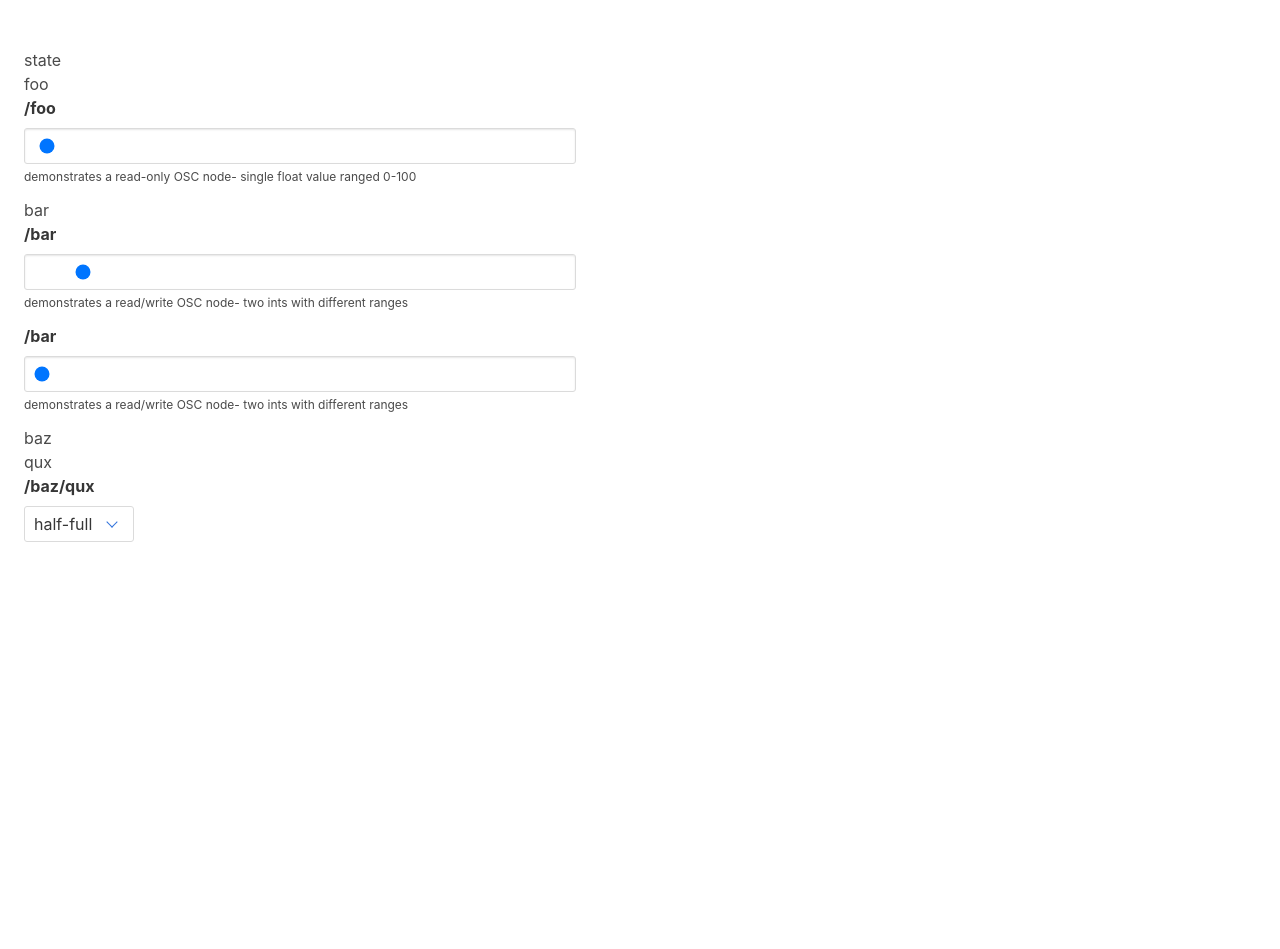
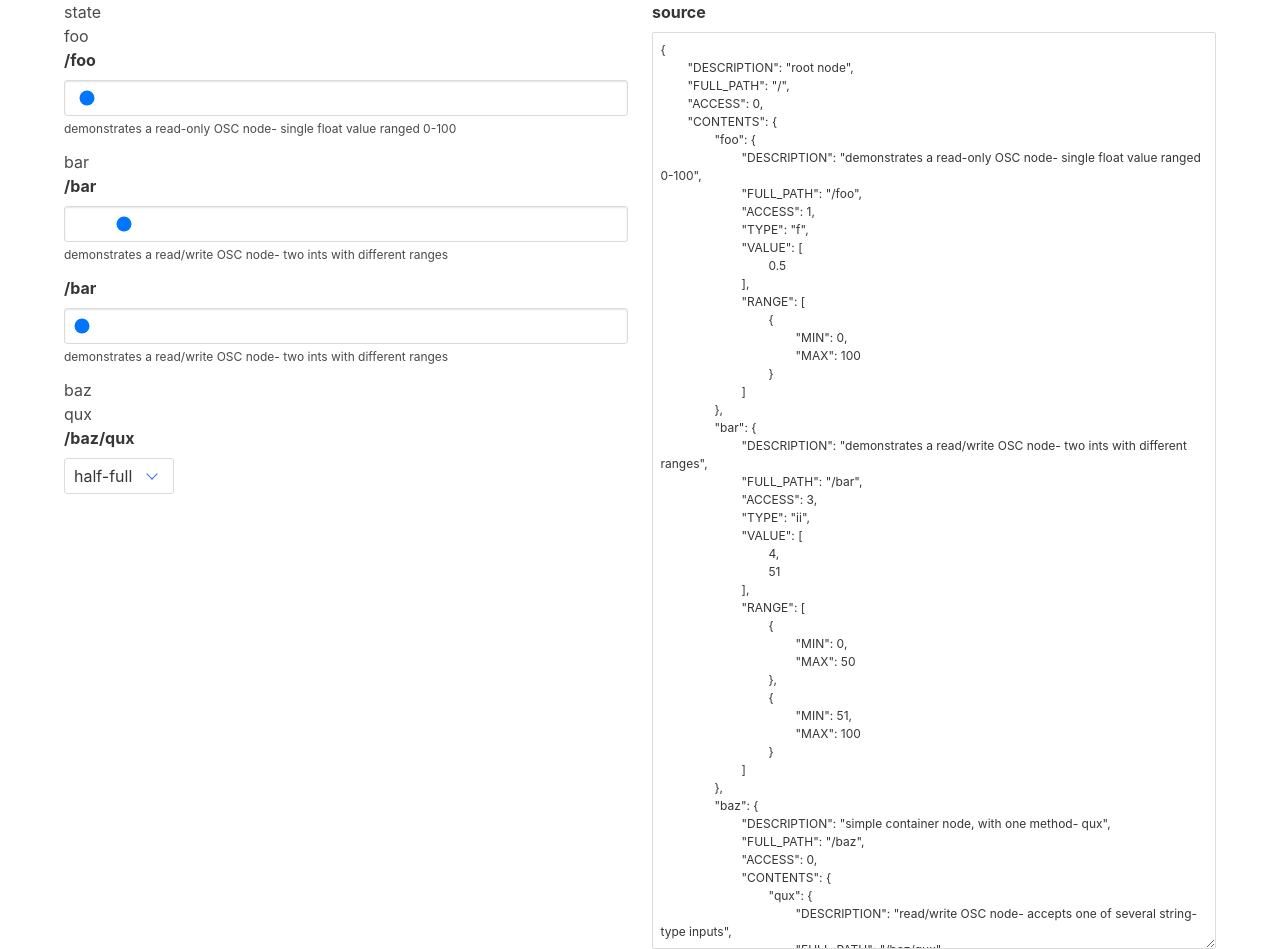
Before and after one commit to jedahan/oscqueryjs, a plain HTML site: page index.html in a window 1280 px wide. Before the commit the page ends 800 px from the top, so only its background shows below. Drawn offline with Linux system fonts and the light colour scheme.

Commit message:
show source

```diff
--- a/index.html
+++ b/index.html
@@ -12,8 +12,23 @@
   </head>
 
   <body>
-    <section class="section">
-    </section>
+    <div class="container">
+      <div class="columns">
+        <div class="column controls">
+        </div>
+        <div class="column source">
+        </div>
+      </div>
+    </div>
+
+    <template id="sourceTemplate">
+      <div class="field">
+        <div class="control">
+          <label class="label">source</label>
+          <textarea class="textarea is-small" type="text" rows="50" readonly></textarea>
+        </div>
+      </div>
+    </template>
 
     <template id="nameTemplate">
      <h2></h2>
@@ -139,7 +154,7 @@
         let nameTemplate = document.querySelector('#nameTemplate')
         nameTemplate.content.querySelector('h2').textContent = name
         let clone = document.importNode(nameTemplate.content, true)
-        document.querySelector('section').appendChild(clone)
+        document.querySelector('.controls').appendChild(clone)
       }
 
       const renderRange = function({FULL_PATH, VALUE, RANGE, DESCRIPTION}) {
@@ -151,7 +166,7 @@
         input.setAttribute('value', VALUE)
         rangeTemplate.content.querySelector('p').textContent = DESCRIPTION
         let clone = document.importNode(rangeTemplate.content, true)
-        document.querySelector('section').appendChild(clone)
+        document.querySelector('.controls').appendChild(clone)
       }
 
       const renderString = function({FULL_PATH, VALUE, RANGE}) {
@@ -167,19 +182,24 @@
             selects.add(opt)
           }
           let clone = document.importNode(selectTemplate.content, true)
-          document.querySelector('section').appendChild(clone)
+          document.querySelector('.controls').appendChild(clone)
         } else {
           let textTemplate = document.querySelector('#textTemplate')
           textTemplate.content.querySelector('label').textContent = FULL_PATH
           textTemplate.content.querySelector('input').setAttribute('value', VALUE)
           let clone = document.importNode(textTemplate.content, true)
-          document.querySelector('section').appendChild(clone)
+          document.querySelector('.controls').appendChild(clone)
         }
       }
 
       document.onreadystatechange = () => {
         if (document.readyState === "interactive") {
-           render({state})
+          const source = JSON.stringify(state, null, '\t')
+          let sourceTemplate = document.querySelector('#sourceTemplate')
+          sourceTemplate.content.querySelector('textarea').textContent = source
+          let clone = document.importNode(sourceTemplate.content, true)
+          document.querySelector('.source').appendChild(clone)
+          render({state})
         }
       }
 
```
